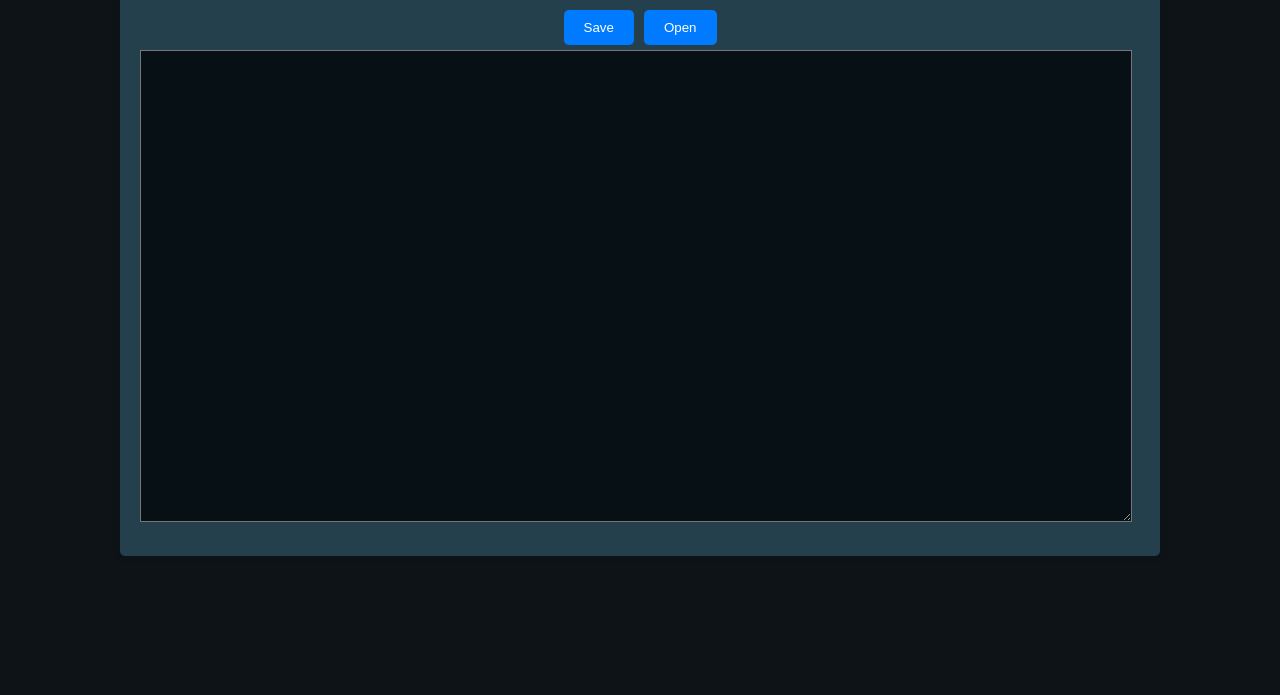
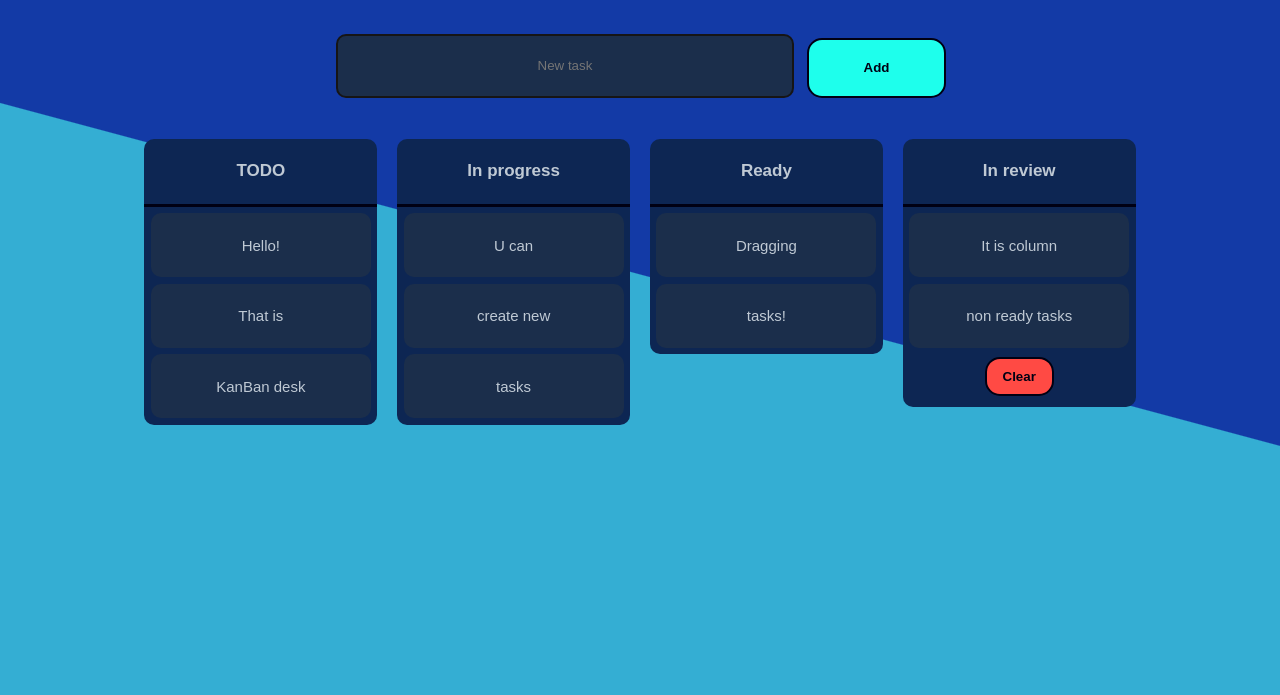
Before and after one commit to JuneSunAt7/Raindrops, a plain HTML site: page webworker/index.html in a window 1280 px wide. Shown: the part 145-840 px from the top of the page. Before the commit the page ends 800 px from the top, so only its background shows below. Drawn offline with Linux system fonts and the light colour scheme; a script that the page names is missing.

Commit message:
wash code

```diff
--- a/webworker/index.html
+++ b/webworker/index.html
@@ -1,21 +1,99 @@
 <!DOCTYPE html>
-<html lang="en">
+<html lang="ru" >
 <head>
-<meta charset="UTF-8">
-<meta name="viewport" content="width=device-width, initial-scale=1.0">
-<title>Raindrops worker</title>
-<link rel="stylesheet" href="style.css">
+  <meta charset="UTF-8">
+  <title>Raindrops KanBan</title>
+  <link rel="stylesheet" href="style.css">
+
 </head>
 <body>
-<div class="container">
-<h1>Raindrops worker</h1>
+<h1>My tasks</h1>
 
-<div class="buttons-container">
-    <button id="saveBtn">Save</button>
-    <button id="openBtn">Open</button>
+<div class="add-task-container">
+
+	<input type="text" maxlength="30" id="taskText" placeholder="New task" onkeydown="if (event.keyCode == 13) document.getElementById('add').click()">
+
+	<button id="add" class="button add-button" onclick="addTask()">Add </button>
 </div>
-<script src="script.js"></script>
-<textarea id="textarea" rows="30" cols="30"></textarea>
+
+
+<div class="main-container">
+
+	<ul class="columns">
+
+		<li class="column to-do-column">
+			<div class="column-header">
+				<h4>TODO</h4>
+			</div>
+
+			<ul class="task-list" id="to-do">
+				<li class="task">
+					<p>Hello!</p>
+				</li>
+				<li class="task">
+					<p>That is</p>
+				</li>
+				<li class="task">
+					<p>KanBan desk</p>
+				</li>
+			</ul>
+		</li>
+
+		<li class="column doing-column">
+			<div class="column-header">
+				<h4>In progress</h4>
+			</div>
+			<ul class="task-list" id="doing">
+				<li class="task">
+					<p>U can</p>
+				</li>
+				<li class="task">
+					<p>create new</p>
+				</li>
+				<li class="task">
+					<p>tasks</p>
+				</li>
+			</ul>
+		</li>
+
+		<li class="column done-column">
+			<div class="column-header">
+				<h4>Ready</h4>
+			</div>
+			<ul class="task-list" id="done">
+				<li class="task">
+					<p>Dragging</p>
+				</li>
+				<li class="task">
+					<p>tasks!</p>
+				</li>
+			</ul>
+		</li>
+
+
+		<li class="column trash-column">
+			<div class="column-header">
+				<h4>In review</h4>
+			</div>
+			<ul class="task-list" id="trash">
+				<li class="task">
+					<p>It is column </p>
+				</li>
+				<li class="task">
+					<p>non ready tasks</p>
+				</li>
+			</ul>
+
+			<div class="column-button">
+				<button class="button delete-button" onclick="emptyTrash()">Clear</button>
+			</div>
+		</li>
+
+  </ul>
+</div>
+
+<script src='https://cdnjs.cloudflare.com/ajax/libs/dragula/3.7.2/dragula.js'></script>
+<script  src="script.js"></script>
 
 </body>
 </html>
--- a/webworker/script.js
+++ b/webworker/script.js
@@ -1,33 +1,67 @@
-document.getElementById('saveBtn').addEventListener('click', function () {
-    var text = document.getElementById('textarea').value;
 
-    var blob = new Blob([text], {type: 'text/plain'});
-    var url = window.URL.createObjectURL(blob);
+const drake = dragula({
+    containers: [
+        document.getElementById("to-do"),
+        document.getElementById("doing"),
+        document.getElementById("done"),
+        document.getElementById("trash")
+    ],
+    removeOnSpill: false
+});
 
-    var a = document.createElement('a');
-    a.href = url;
-    a.download = 'textarea_content.txt';
-    document.body.appendChild(a);
-    a.click();
+function addTask() {
 
-    window.URL.revokeObjectURL(url);
-  });
+    var inputTask = document.getElementById("taskText").value;
 
-  document.getElementById('openBtn').addEventListener('click', function () {
-    var input = document.createElement('input');
-    input.type = 'file';
+    if (inputTask != '') {
+        document.getElementById("to-do").innerHTML += "<li class='task'><p>" + inputTask + "</p></li>";
 
-    input.onchange = e => {
-        var file = e.target.files[0];
-        var reader = new FileReader();
+        document.getElementById("taskText").value = "";
+    }
+}
 
-        reader.onload = function() {
-            var text = reader.result;
-            document.getElementById('textarea').value = text;
-        };
+function emptyTrash() {
+    document.getElementById("trash").innerHTML = "";
+    saveTasks();
+}
 
-        reader.readAsText(file);
-    };
+document.addEventListener('DOMContentLoaded', (event) => {
+    loadTasks();
 
-    input.click();
+    drake.on('drop', saveTasks);
 });
+
+function loadTasks() {
+    const columns = ['to-do', 'doing', 'done', 'trash'];
+
+    columns.forEach(column => {
+        const taskList = document.getElementById(column);
+        taskList.innerHTML = '';
+        const tasks = JSON.parse(localStorage.getItem(column)) || [];
+        tasks.forEach(taskText => addTaskToColumn(taskText, column));
+    });
+}
+
+function saveTasks() {
+    const columns = ['to-do', 'doing', 'done', 'trash'];
+
+    columns.forEach(column => {
+        const tasks = Array.from(document.getElementById(column).children)
+                           .map(task => task.querySelector('p').textContent);
+        localStorage.setItem(column, JSON.stringify(tasks));
+    });
+}
+
+function addTaskToColumn(taskText, columnId) {
+    const taskList = document.getElementById(columnId);
+    const li = document.createElement('li');
+    li.className = 'task';
+    li.innerHTML = `<p>${taskText}</p>`;
+    taskList.appendChild(li);
+}
+
+function emptyTrash() {
+    const trash = document.getElementById('trash');
+    trash.innerHTML = '';
+    saveTasks();
+}
--- a/webworker/style.css
+++ b/webworker/style.css
@@ -1,41 +1,173 @@
+* {
+	-webkit-box-sizing: border-box;
+	box-sizing: border-box;
+}
+
 body {
-    font-family: Arial, sans-serif;
+
+	font-family: "PT San Serif", sans-serif;
+	min-width: 420px;
+	background: #0097bd;
+	color: #fff;
+	background: linear-gradient(15deg, #34aed3 50%, #133aa6 50.1%);
+	height: 100vh;
+}
+
+h1 {
+	font-size: 5.4rem;
+	width: 40rem;
+	margin: 2rem auto;
+	text-align: center;
+}
+
+
+.add-task-container {
+	width: 50%;
+	justify-content: space-between;
+	display: flex;
+	margin: 0 auto;
+	padding: 10px;
+	position: relative;
+	overflow: hidden;
+}
+
+
+#taskText {
+
+	border: #161515 0.15rem solid;
+	border-radius: 0.2rem;
+	text-align: center;
+	height: 4rem;
+	width: 90%;
+	margin: auto 0.8rem auto 0.1rem;
+	background: #1b2e4b;
+	color: #bfc9d4 !important;
+    border-radius: 10px;
+}
+
+
+
+.button {
+	font-weight: 700;
+	border: #000013 0.14rem solid;
+	border-radius: 0.2rem;
+	color: #000013;
+	padding: 0.6rem 1rem;
+	margin-bottom: 0.3rem;
+	cursor: pointer;
+}
+
+.add-button {
+
+	background-color: #1effec;
+	padding: 0 1rem;
+	margin-top: 0.6rem;
+	height: 3.8rem;
+	width: 10rem;
+    border-radius: 15px;
+
+}
+
+.add-button:hover {
+	background-color: #6e95ff;
+}
+
+.delete-button {
+	background-color: #ff4a44;
+	margin: 0.1rem auto 0.6rem auto;
+    border-radius: 15px;
+
+}
+
+.delete-button:hover {
+	background-color: #fd2727;
+}
+
+.main-container {
+	display: -webkit-box;
+	display: -ms-flexbox;
+	display: flex;
+}
+
+.columns {
+	display: -webkit-box;
+	display: -ms-flexbox;
+	display: flex;
+	-webkit-box-align: start;
+	-ms-flex-align: start;
+	align-items: flex-start;
+	margin: 1.6rem auto;
+	width: 80%;
+	color: #bfc9d4;
+    border-radius: 10px;
+}
+
+.column {
+	width: 100%;
+	flex: 1;
+	margin: 0 10px;
+	position: relative;
+	background: #0d2653;
+	overflow: hidden;
+    border-radius: 10px;
+}
+
+.column-header {
+	font-size: 17px;
+	border-bottom: #000013 0.2rem solid;
+	text-align: center;
+}
+
+.column-button {
+	text-align: center;
+	padding: 0.1rem;
+    border-radius: 15px;
+
+}
+
+.task-list {
+	min-height: 3rem;
+}
+
+ul {
+	list-style-type: none;
 	margin: 0;
 	padding: 0;
-    background-color: #0d1317;
-    color: antiquewhite;
 }
-    .container {
-    max-width: 1000px;
-    margin: 50px auto;
-    padding: 20px;
-    background-color: #25404d;
-    border-radius: 5px;
-    box-shadow: 0 0 10px rgba(0, 0, 0, 0.1);
+
+li {
+	list-style-type: none;
 }
-    h1 {
-    text-align: center;
+
+.task {
+
+	background: #1b2e4b;
+	margin: 0.4rem;
+	height: 4rem;
+	display: flex;
+	-webkit-box-pack: center;
+	justify-content: center;
+	cursor: move;
+	border-radius: 10px;
+	font-size: 15px;
 }
-    textarea {
-    width: 97%;
-    padding: 10px;
-    margin-bottom: 10px;
-    background-color: #071014;
-    color: aliceblue;
+.task p {
+	margin: auto;
 }
-    button {
-    padding: 10px 20px;
-    background-color: #007bff;
-    color: #fff;
-    border: none;
-    border-radius: 5px;
-    cursor: pointer;
-    margin: 5px;
+
+.gu-mirror {
+	position: fixed !important;
+	margin: 0 !important;
+	z-index: 9999 !important;
+	opacity: 0.8;
+	filter: alpha(opacity=80);
 }
-    button:hover {
-    background-color: #0056b3;
+.gu-hide {
+	display: none !important;
 }
-    .buttons-container {
-        display: flex;
-        justify-content: center;
+.gu-transit {
+	opacity: 0.2;
+	filter: alpha(opacity=20);
+	border: 1px solid #00ff7f !important;
+	box-shadow: 1px 0 4px 1px #00ff7f !important;
 }
```
Also changed, not shown: nirvana.txt (deleted), 8 other files. Lines whose indentation alone changed are shown as unchanged.
